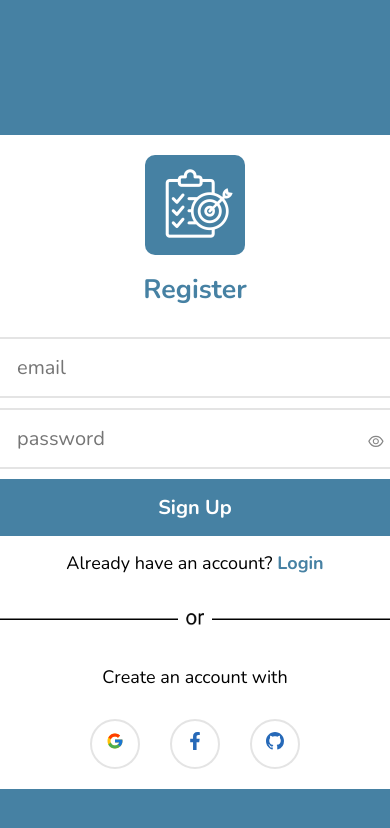
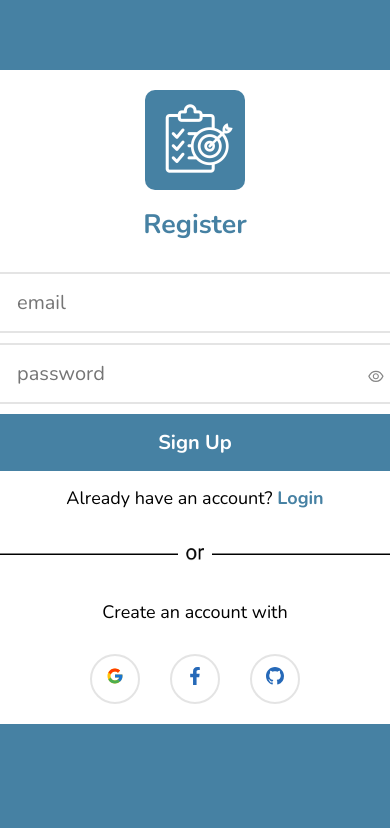
Before and after one commit to kapansa/todo-auth-app, a React (Create React App) app: page /signup in a window 390 px wide. Shown: the top 828 px of the page. Built offline with nearby package versions, Linux system fonts and the light colour scheme; no server answers.

Commit message:
Update responsiveness

```diff
--- a/src/pages/Home/Home.css
+++ b/src/pages/Home/Home.css
@@ -3,9 +3,10 @@
       display: flex;
       justify-content: center;
       align-items: center;
-      min-height: 100vh;
+      /* min-height: 100vh; */
       display: flex;
       flex-direction: column;
+      margin-top: 30px;
 }
 
 .loadImage {
--- a/src/pages/Login/Login.css
+++ b/src/pages/Login/Login.css
@@ -15,13 +15,14 @@ body {
 
 .Login_middle {
       /* background-color: #282c34; */
-      min-height: 100vh;
+      /* min-height: 100vh; */
       display: flex;
       gap: 60px;
       /* flex-direction: column; */
       align-items: center;
       justify-content: center;
       font-size: calc(10px + 2vmin);
+      margin-top: 30px;
 }
 
 .login_in {
```
